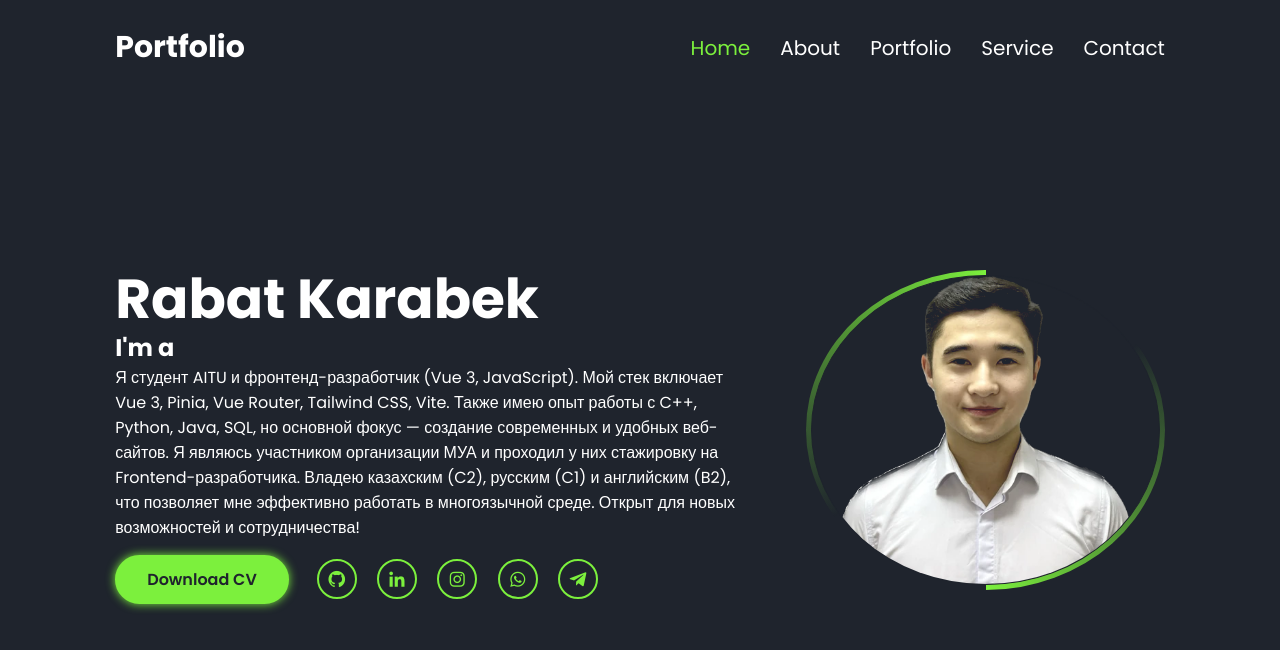
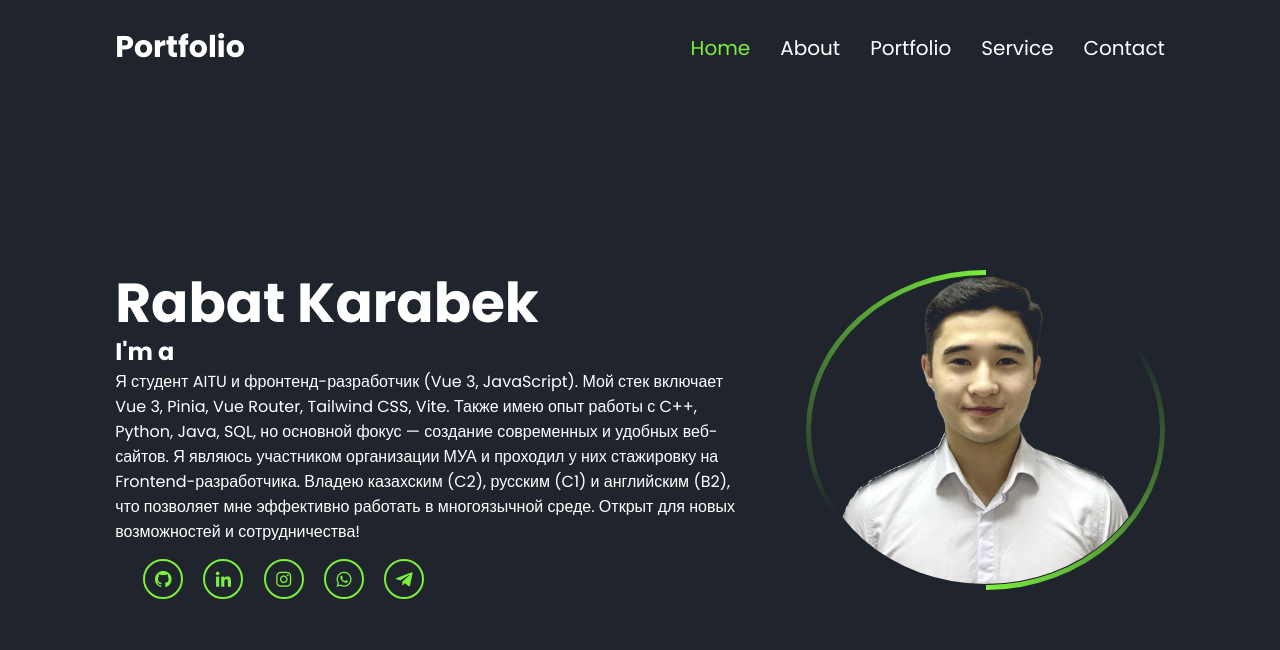
Before and after one commit to asylbekuly/Portfolio, a plain HTML site: page index.html in a window 1280 px wide. Drawn offline with nearby package versions, Linux system fonts and the light colour scheme.

Commit message:
Deleted cv

```diff
--- a/index.html
+++ b/index.html
@@ -43,7 +43,6 @@
 
             Открыт для новых возможностей и сотрудничества!
             <div class="btn-sci">
-                <a href="CV Rabat (1).pdf" class="btn" download>Download CV</a>
                 <div class="sci">
                     <a href="https://github.com/asylbekuly" target="_blank"><i class='bx bxl-github'></i></a>
                     <a href="https://www.linkedin.com/in/asylraba" target="_blank"><i class='bx bxl-linkedin'></i></a>
```
